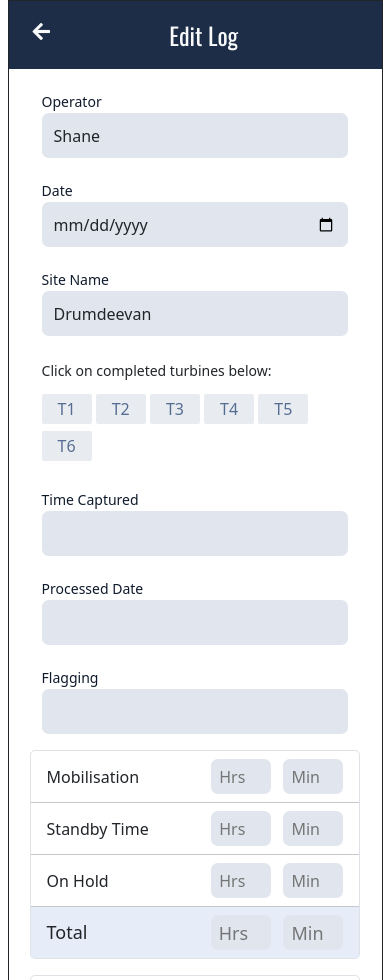
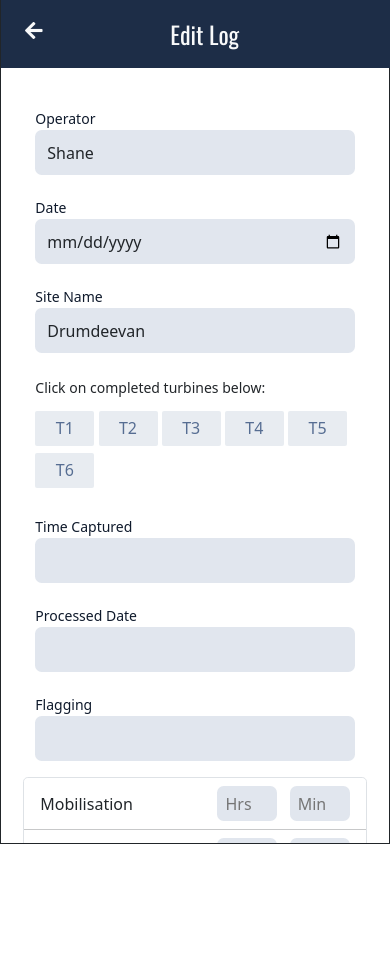
Before and after one commit to dev-veerofficial/turbine-operator, a plain HTML site: page edit-log.html in a window 390 px wide. Shown: the top 980 px of the page. After the commit the page ends 844 px from the top, so only its background shows below. Drawn offline with nearby package versions, Linux system fonts and the light colour scheme.

Commit message:
Responsive update

```diff
--- a/assets/sass/style.scss
+++ b/assets/sass/style.scss
@@ -1,14 +1,28 @@
 @import "_variables";
 
 #mobileWrapper{
-    width: 100%;
-    max-width: 375px;
-    // height: 100vh;
+    width: 400px;
+    max-width: 100%;
+    height: 100vh;
     // max-height: 812px;
     // overflow-y: auto;
     border: 1px solid;
-    min-height: 812px;
+    // min-height: 812px;
     margin: 0 auto;
+    position: relative;
+    overflow-x: hidden;
+}
+
+header{
+    position: fixed;
+    z-index: 9999;
+    width: 100%;
+    max-width: 400px;
+    top: 0;
+}
+
+.page-body{
+    margin-top: 85px;
 }
 
 #brand{
@@ -23,7 +37,7 @@
 
 .authbg{
     background:url('./../images/authbg.png');
-    background-size: contain;
+    background-size: cover;
 }
 
 .font-oswald{
@@ -103,6 +117,18 @@ table{
     margin-top: 5px;
     cursor: pointer;
 }
+.trbncheck>input[type="checkbox"]+label{
+    width: 59px;
+    height: 35px;
+    background: #E8ECF1;
+    color: #566D92;
+    border-radius: 2px;
+    display: inline-block;
+    text-align: center;
+    line-height: 35px;
+    margin-top: 5px;
+    cursor: pointer;
+}
 
 .trbncheck>input[type="checkbox"]{
     display: none;
--- a/edit-log.html
+++ b/edit-log.html
@@ -4,7 +4,7 @@
 <head>
     <meta charset="UTF-8">
     <meta http-equiv="X-UA-Compatible" content="IE=edge">
-    <meta name="viewport" content="width=device-width, initial-scale=1.0">
+    <meta name="viewport" content="width=device-width, initial-scale=1.0, user-scalable=no">
     <title>Dashboard</title>
     <link href="https://fonts.googleapis.com/css2?family=Oswald:wght@400;600&display=swap" rel="stylesheet">
     <link rel="stylesheet" href="https://cdnjs.cloudflare.com/ajax/libs/font-awesome/5.15.4/css/all.min.css">
```
Also changed, not shown: change-password.html (+1 -1 lines), daily-logs.html (+1 -1 lines), edit-profile.html (+1 -1 lines), forgot-password.html (+1 -1 lines), index.html (+1 -1 lines), log-activity.html (+1 -1 lines), login.html (+2 -2 lines), my-profile.html (+1 -1 lines), reset-password.html (+1 -1 lines), view-log.html (+1 -1 lines), assets/css/style.css, 1 other file.
